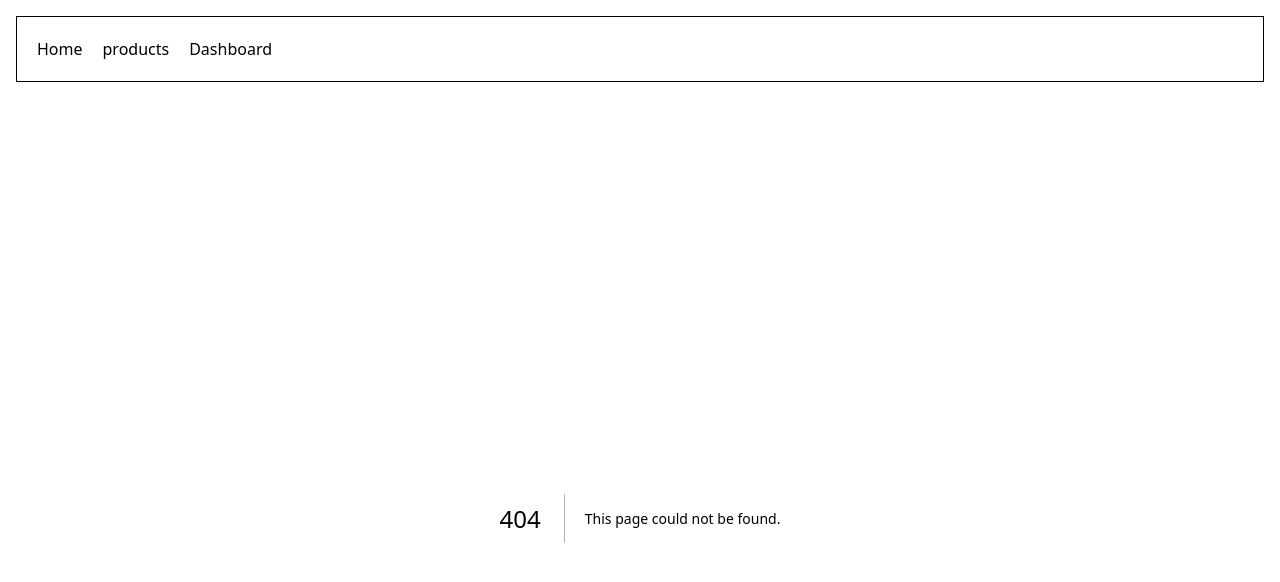
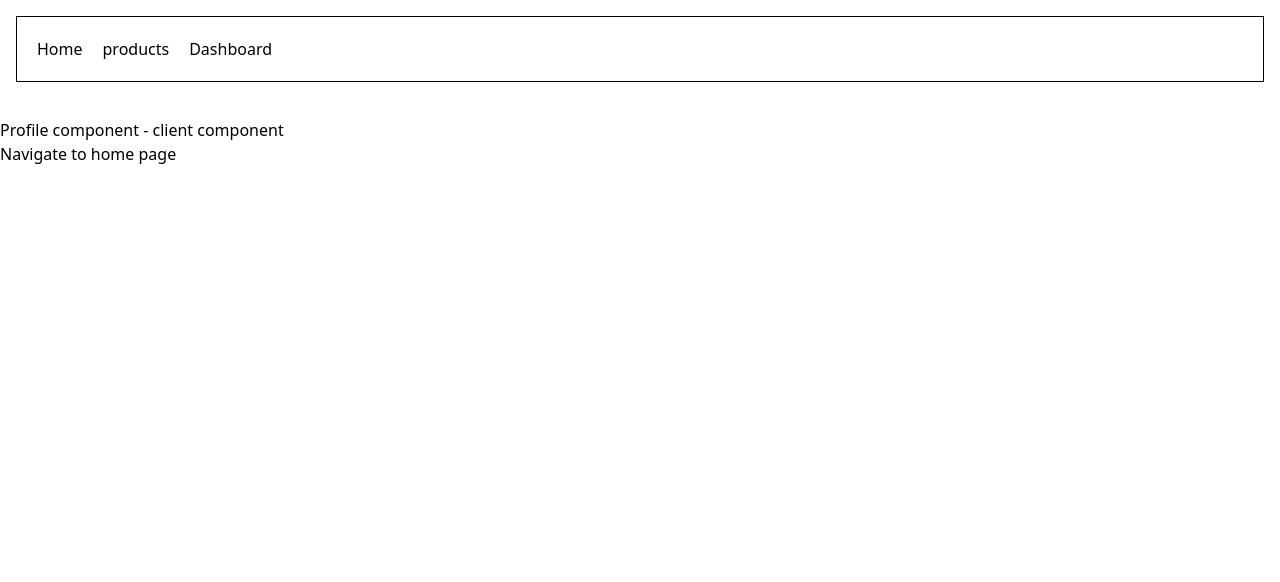
Before and after one commit to seekernothing/nextjs-practise, a Next.js app: page /profile in a window 1280 px wide. Before the commit this address had no page. Shown: the top 582 px of the page. Built offline with nearby package versions, Linux system fonts and the light colour scheme.

Commit message:
add profile component with navigation functionality

```diff
--- a/app/catch-all-route/[...slug]/page.tsx
+++ b/app/catch-all-route/[...slug]/page.tsx
@@ -7,6 +7,6 @@ export const productFilter = async ({
   console.log(slug);
 
   return <div>
-
+    <h1>Product Filter</h1>
   </div>;
 };
--- /dev/null
+++ b/app/profile/page.tsx
@@ -0,0 +1,28 @@
+"use client"
+
+
+import { useRouter } from 'next/navigation'
+
+import React from 'react'
+
+const page = () => {
+    const router = useRouter()
+
+    const handelNavigation = ()=>{
+
+        router.push("/")
+    }
+  return (
+    <div>
+        <h1> Profile component - client component</h1>
+
+        <button
+        onClick={handelNavigation}
+        >
+            Navigate to home page
+        </button>
+    </div>
+  )
+}
+
+export default page
```
